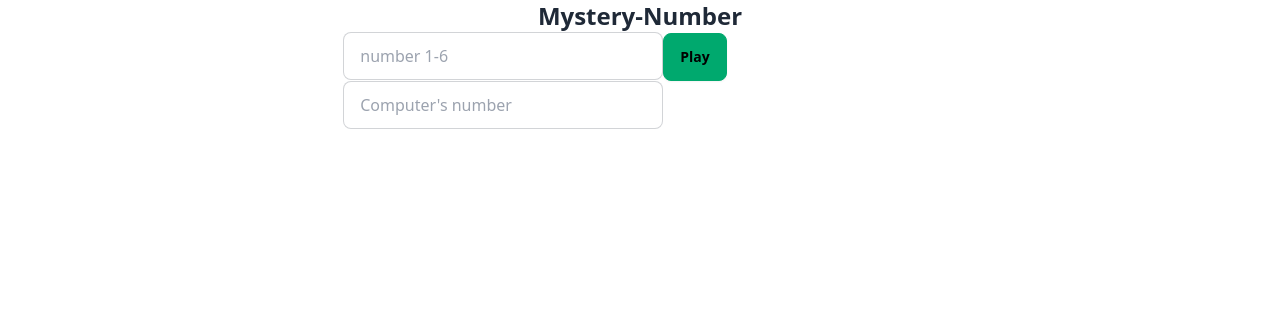
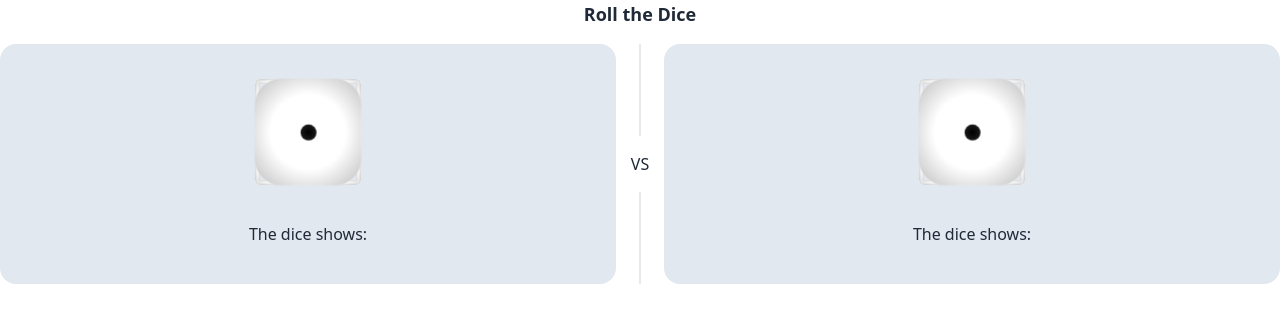
Before and after one commit to krishnawebdev2024/Mistery-Number, a React (Vite) app: page / in a window 1280 px wide. Shown: the top 322 px of the page. Built offline with nearby package versions, Linux system fonts and the light colour scheme.

Commit message:
dicegame

```diff
--- a/src/App.jsx
+++ b/src/App.jsx
@@ -1,15 +1,11 @@
-import React from "react";
-import Gamelogic from "./components/Gamelogic"; // Adjust the path based on your folder structure
+import DiceGame from "./components/DiceGame"; // Match the import to the component being used
 
-const App = () => {
+function App() {
   return (
     <div className="App">
-      <h1 className="text-2xl font-bold text-center">Mystery-Number</h1>
-      <div className="flex justify-center">
-        <Gamelogic />
-      </div>
+      <DiceGame />
     </div>
   );
-};
+}
 
 export default App;
--- /dev/null
+++ b/src/components/DiceGame.jsx
@@ -0,0 +1,54 @@
+import React, { useState } from "react";
+import RollDice from "./RollDice"; // Import the RollDice component
+
+const MyComponent = () => {
+  const [computerRoll, setComputerRoll] = useState(false); // Track if the computer should roll
+
+  const handlePlayerRoll = () => {
+    // Trigger the computer's roll after 1 second
+    setTimeout(() => {
+      setComputerRoll(true); // Set state to trigger the computer roll
+    }, 1000);
+  };
+
+  const handleComputerRollComplete = () => {
+    // Reset the computer's roll state after it finishes
+    setComputerRoll(false);
+  };
+
+  return (
+    <div className="flex w-full flex-col items-center">
+      {/* Top div with a message */}
+      <div className="w-full text-center mb-4">
+        <p className="text-lg font-bold">Roll the Dice</p>
+      </div>
+
+      <div className="flex w-full flex-row">
+        {/* First card (Player Dice) */}
+        <div className="card bg-slate-200 rounded-box grid h-60 flex-grow place-items-center">
+          <RollDice
+            size="100px"
+            clickable={true}
+            onRollComplete={handlePlayerRoll}
+          />
+          {/* Player's dice is clickable and triggers computer roll after 1 second */}
+        </div>
+
+        {/* Divider that remains horizontal on all screen sizes */}
+        <div className="divider divider-horizontal">VS</div>
+
+        {/* Second card (Computer Dice) */}
+        <div className="card bg-slate-200 rounded-box grid h-60 flex-grow place-items-center">
+          <RollDice
+            size="100px"
+            clickable={false}
+            rollTrigger={computerRoll} // Automatically roll the computer dice when true
+            onRollComplete={handleComputerRollComplete} // Reset after computer roll completes
+          />
+        </div>
+      </div>
+    </div>
+  );
+};
+
+export default MyComponent;
--- /dev/null
+++ b/src/components/RollDice.css
@@ -0,0 +1,164 @@
+/* RollDice.css */
+h1 {
+  font-family: Arial, Helvetica, sans-serif;
+  text-align: center;
+}
+
+#cube .front {
+  transform: translateZ(100px);
+}
+
+#cube .back {
+  transform: rotateX(-180deg) translateZ(100px);
+}
+
+#cube .right {
+  transform: rotateY(90deg) translateZ(100px);
+}
+
+#cube .left {
+  transform: rotateY(-90deg) translateZ(100px);
+}
+
+#cube .top {
+  transform: rotateX(90deg) translateZ(100px);
+}
+
+#cube .bottom {
+  transform: rotateX(-90deg) translateZ(100px);
+}
+
+.container {
+  position: relative;
+  margin: 0 auto 40px;
+  perspective: 800px;
+  perspective-origin: 50% 50%;
+}
+
+#cube {
+  width: 100%;
+  height: 100%;
+  position: absolute;
+  top: 0;
+  left: 0;
+  transform-style: preserve-3d;
+}
+
+#cube:hover {
+  cursor: pointer;
+}
+
+#cube div {
+  background: radial-gradient(
+    ellipse at center,
+    rgba(255, 255, 255, 1) 50%,
+    rgba(177, 177, 177, 1) 110%
+  );
+
+  display: block;
+  position: absolute;
+  width: 100%;
+  height: 100%;
+  border: 0px solid #eaeaea;
+  margin: 0 auto;
+  font-family: Arial, Helvetica, sans-serif;
+  text-align: center;
+  padding: 50px 0;
+  border-radius: 25px;
+}
+
+.dot {
+  display: block;
+  position: absolute;
+  background: radial-gradient(circle, #000000, #252525);
+  border-radius: 50%;
+  width: 15%; /* Set width relative to the size of the cube */
+  height: 15%; /* Set height relative to the size of the cube */
+}
+
+/* Adjust the dot positions using percentages for scaling */
+.front .dot1 {
+  top: 42.5%;
+  left: 42.5%;
+}
+.back .dot1 {
+  top: 21.25%; /* Top-left */
+  left: 21.25%;
+}
+.back .dot2 {
+  top: 63.75%; /* Bottom-right */
+  left: 63.75%;
+}
+.right .dot1 {
+  top: 21.25%; /* Top-left */
+  left: 21.25%;
+}
+.right .dot2 {
+  top: 42.5%; /* Center */
+  left: 42.5%;
+}
+.right .dot3 {
+  top: 63.75%; /* Bottom-right */
+  left: 63.75%;
+}
+.left .dot1 {
+  top: 21.25%; /* Top-left */
+  left: 21.25%;
+}
+.left .dot2 {
+  top: 21.25%; /* Top-right */
+  left: 63.75%;
+}
+.left .dot3 {
+  top: 63.75%; /* Bottom-left */
+  left: 21.25%;
+}
+.left .dot4 {
+  top: 63.75%; /* Bottom-right */
+  left: 63.75%;
+}
+.top .dot1 {
+  top: 21.25%; /* Top-left */
+  left: 21.25%;
+}
+.top .dot2 {
+  top: 21.25%; /* Top-right */
+  left: 63.75%;
+}
+.top .dot3 {
+  top: 42.5%; /* Center */
+  left: 42.5%;
+}
+.top .dot4 {
+  top: 63.75%; /* Bottom-left */
+  left: 21.25%;
+}
+.top .dot5 {
+  top: 63.75%; /* Bottom-right */
+  left: 63.75%;
+}
+
+.bottom .dot1 {
+  top: 21.25%; /* Top-left */
+  left: 21.25%;
+}
+.bottom .dot2 {
+  top: 21.25%; /* Top-right */
+  left: 63.75%;
+}
+.bottom .dot3 {
+  top: 42.5%; /* Middle-left */
+  left: 21.25%;
+}
+.bottom .dot4 {
+  top: 42.5%; /* Middle-right */
+  left: 63.75%;
+}
+.bottom .dot5 {
+  top: 63.75%; /* Bottom-left */
+  left: 21.25%;
+}
+.bottom .dot6 {
+  top: 63.75%; /* Bottom-right */
+  left: 63.75%;
+}
--- /dev/null
+++ b/src/components/RollDice.jsx
@@ -0,0 +1,123 @@
+import React, { useState, useEffect } from "react";
+import "./RollDice.css"; // External CSS file to handle cube styles
+
+const RollDice = ({
+  size,
+  clickable = true,
+  rollTrigger = false,
+  onRollComplete,
+}) => {
+  const [rotation, setRotation] = useState({ x: 0, y: 0 }); // Track current rotation
+  const [diceNumber, setDiceNumber] = useState(null); // Store the final dice number
+
+  // Predefined rotation states for each face of the dice
+  const rotations = [
+    { number: 1, x: 0, y: 0 }, // Top face (1)
+    { number: 2, x: 180, y: 0 }, // Bottom face (2)
+    { number: 5, x: 90, y: 0 }, // Front face (5)
+    { number: 6, x: -90, y: 0 }, // Back face (6)
+    { number: 4, x: 0, y: 90 }, // Right face (4)
+    { number: 3, x: 0, y: -90 }, // Left face (3)
+  ];
+
+  // Function to handle rolling the dice
+  const rollDice = () => {
+    const randomIndex = Math.floor(Math.random() * rotations.length); // Pick a random rotation
+    const selectedRotation = rotations[randomIndex]; // Get the selected rotation
+    setRotation({ x: selectedRotation.x, y: selectedRotation.y }); // Set the cube's rotation
+    setDiceNumber(selectedRotation.number); // Set the final dice number
+
+    // If a callback is provided, call it with the dice number
+    if (onRollComplete) {
+      onRollComplete(selectedRotation.number);
+    }
+  };
+
+  // Trigger roll when the rollTrigger prop changes to true
+  useEffect(() => {
+    if (rollTrigger) {
+      rollDice();
+    }
+  }, [rollTrigger]);
+
+  // Calculate depth based on size (half of size for translateZ)
+  const depth = parseInt(size, 10) / 2;
+
+  return (
+    <div>
+      <section className="container" style={{ width: size, height: size }}>
+        {/* The cube element, which rotates when clicked */}
+        <div
+          id="cube"
+          onClick={() => clickable && rollDice()} // Allow clicking if clickable is true
+          style={{
+            transform: `rotateX(${rotation.x}deg) rotateY(${rotation.y}deg)`,
+            WebkitTransform: `rotateX(${rotation.x}deg) rotateY(${rotation.y}deg)`,
+            transition: "transform 1s",
+            transformOrigin: "center",
+            width: "100%",
+            height: "100%",
+          }}
+        >
+          {/* Cube faces */}
+          <div
+            className="front"
+            style={{ transform: `translateZ(${depth}px)` }}
+          >
+            <span className="dot dot1"></span>
+          </div>
+          <div
+            className="back"
+            style={{ transform: `rotateX(180deg) translateZ(${depth}px)` }}
+          >
+            <span className="dot dot1"></span>
+            <span className="dot dot2"></span>
+          </div>
+          <div
+            className="right"
+            style={{ transform: `rotateY(90deg) translateZ(${depth}px)` }}
+          >
+            <span className="dot dot1"></span>
+            <span className="dot dot2"></span>
+            <span className="dot dot3"></span>
+          </div>
+          <div
+            className="left"
+            style={{ transform: `rotateY(-90deg) translateZ(${depth}px)` }}
+          >
+            <span className="dot dot1"></span>
+            <span className="dot dot2"></span>
+            <span className="dot dot3"></span>
+            <span className="dot dot4"></span>
+          </div>
+          <div
+            className="top"
+            style={{ transform: `rotateX(-90deg) translateZ(${depth}px)` }}
+          >
+            <span className="dot dot1"></span>
+            <span className="dot dot2"></span>
+            <span className="dot dot3"></span>
+            <span className="dot dot4"></span>
+            <span className="dot dot5"></span>
+          </div>
+          <div
+            className="bottom"
+            style={{ transform: `rotateX(90deg) translateZ(${depth}px)` }}
+          >
+            <span className="dot dot1"></span>
+            <span className="dot dot2"></span>
+            <span className="dot dot3"></span>
+            <span className="dot dot4"></span>
+            <span className="dot dot5"></span>
+            <span className="dot dot6"></span>
+          </div>
+        </div>
+      </section>
+
+      {/* Display the final dice number */}
+      <p>The dice shows: {diceNumber}</p>
+    </div>
+  );
+};
+
+export default RollDice;
```
